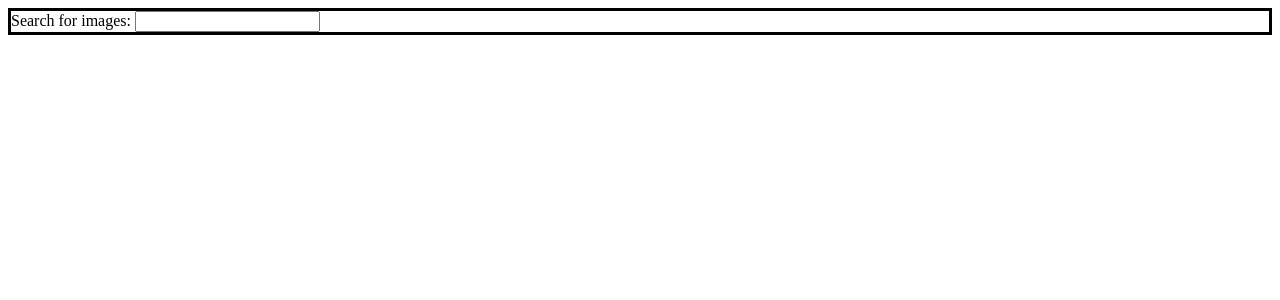
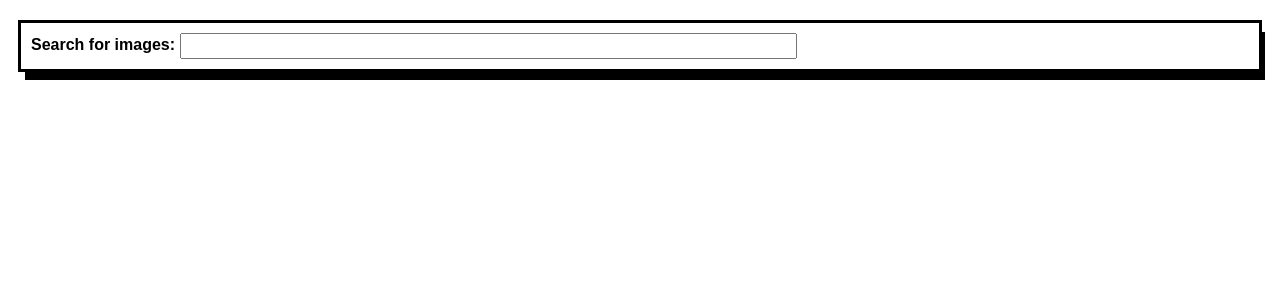
Before and after one commit to CZosa/PicUp, a React app: page / in a window 1280 px wide. Shown: the top 300 px of the page. Built offline with nearby package versions, Linux system fonts and the light colour scheme; the HTML template or start-up script is replaced by a standard one.

Commit message:
styling search bar

```diff
--- a/client/src/components/SearchBar.js
+++ b/client/src/components/SearchBar.js
@@ -1,4 +1,5 @@
 import React from 'react';
+import '../styles/searchbar.css';
 
 class SearchBar extends React.Component {
   render() {
@@ -6,8 +7,8 @@ class SearchBar extends React.Component {
       <div className="segment">
         <form className="form">
           <div className="field">
-            <label>Search for images: </label>
-            <input type="text" />
+            <label className="input_text">Search for images: </label>
+            <input className="input_area" type="text" />
           </div>
         </form>
       </div>
--- a/client/src/styles/app.css
+++ b/client/src/styles/app.css
@@ -1,3 +1,6 @@
 .container {
-  border: 3px solid black;
+  border: 2px solid black;
+  margin-top: 20px;
+  margin-left: 10px;
+  margin-right: 10px;
 }
--- a/client/src/styles/searchbar.css
+++ b/client/src/styles/searchbar.css
@@ -0,0 +1,16 @@
+.field {
+  border: 1px solid;
+  padding: 10px;
+  box-shadow: 5px 10px;
+}
+
+.input_area {
+  width: 50%;
+  line-height: 20px;
+}
+
+.input_text {
+  font-family: Arial, Helvetica, sans-serif;
+  font-weight: bold;
+  font-size: 1em;
+}
```
Also changed, not shown: 1 other file (tests, documents, lock files or other folders).
